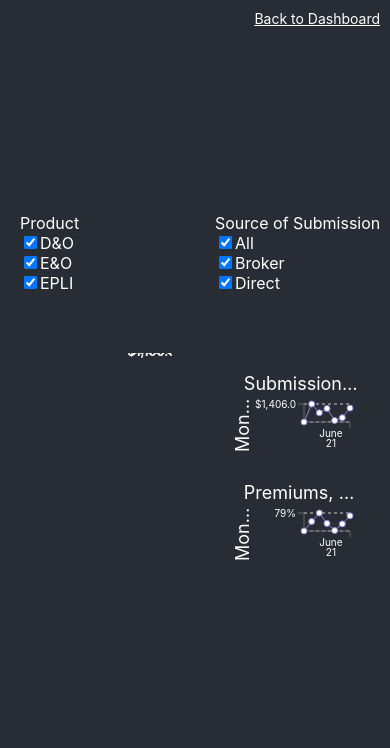
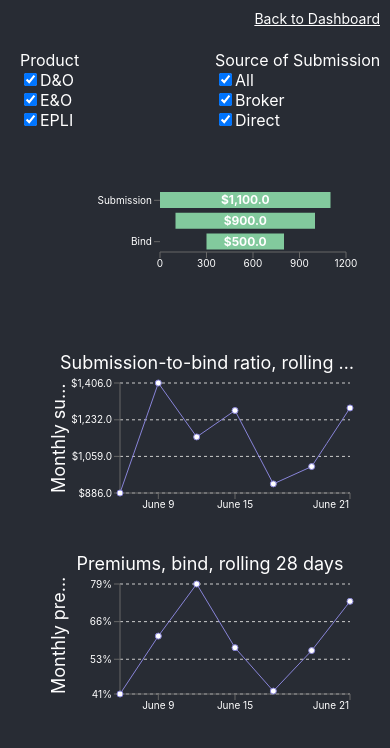
Before and after one commit to sergeim28/recharts-reports, a React (Create React App) app: page /productionKPIs in a window 390 px wide. Shown: the top 748 px of the page. Built offline with nearby package versions, Linux system fonts and the light colour scheme.

Commit message:
responsive fix

```diff
--- a/src/components/HorizontalText.js
+++ b/src/components/HorizontalText.js
@@ -10,7 +10,7 @@ const HorizontalText = ({ text }) => {
         textOverflow: "ellipsis",
         overflow: "hidden",
         whiteSpace: "nowrap",
-        textAlign: "left"
+        textAlign: "center"
       }}
     >
       {text}
--- a/src/components/VerticalText.js
+++ b/src/components/VerticalText.js
@@ -6,7 +6,7 @@ const VerticalText = ({text}) => {
       style={{
         position: 'absolute',
         left: 0,
-        bottom: 0,
+        bottom: 30,
         top:0,
         minWidth: 22,
         transform: "rotate(-180deg)",
--- a/src/index.css
+++ b/src/index.css
@@ -17,12 +17,12 @@ code {
   display: flex;
 }
 
-@media screen and (min-width: 760px) {
+@media screen and (min-width: 962px) {
   .main-section {
     flex-direction: row;
   }
 }
-@media screen and (max-width: 768px) {
+@media screen and (max-width: 961px) {
   .main-section {
     flex-direction: column;
   }
--- a/src/pages/ProductionKPIs.js
+++ b/src/pages/ProductionKPIs.js
@@ -26,9 +26,9 @@ export const ProductionKPIs = () => {
   }, [setFilters])
 
   return (
-    <div
-      className="main-section"
-    >
+    <div style={{
+      width: '100%'
+    }}>
       <Link to="/" style={{
         fontSize: 14,
         position: 'absolute',
@@ -128,11 +128,7 @@ export const ProductionKPIs = () => {
         </div>
       </div>
       <div
-        style={{
-          display: 'flex',
-          flexDirection: 'row',
-          width: '100%'
-        }}
+        className="main-section"
       >
         <div
           style={{
```
